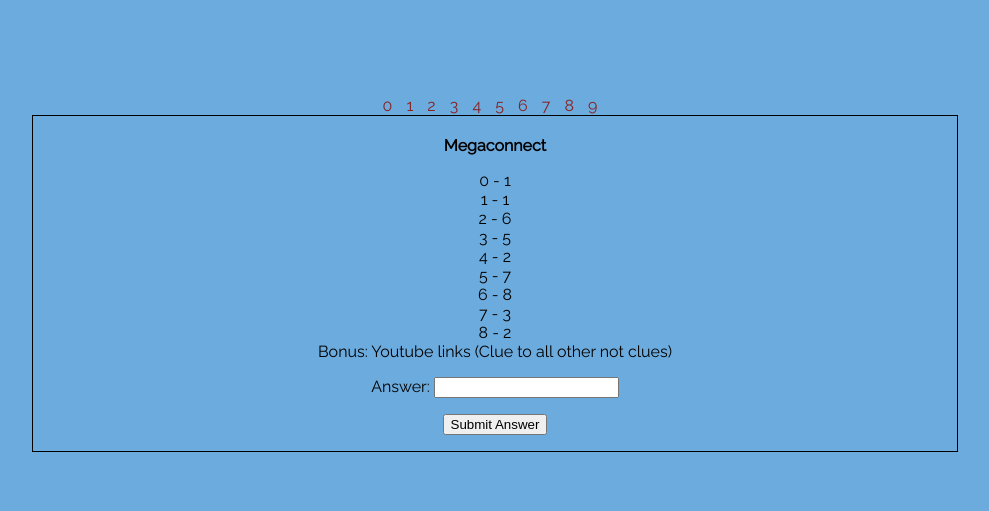
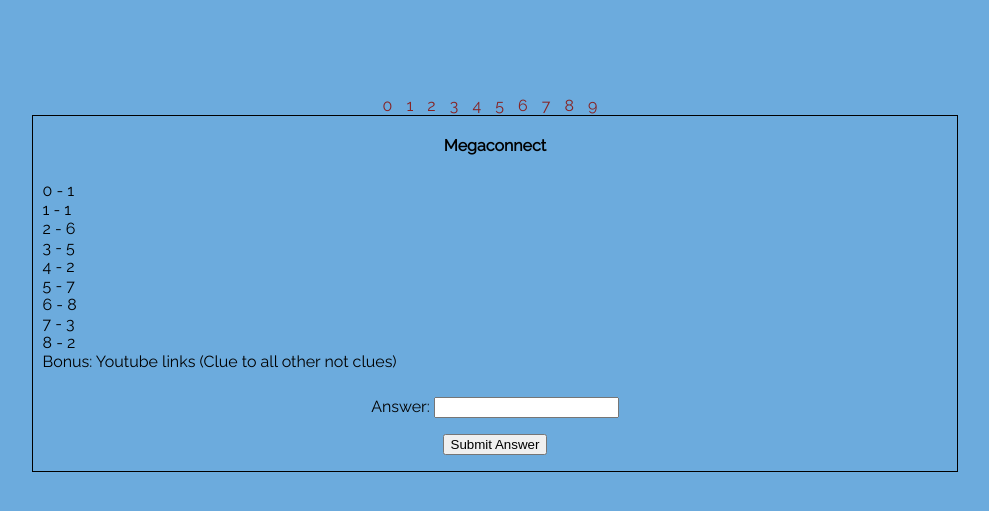
Before and after one commit to barun511/cryptic-hunt-personal, a Django app: page /play in a window 1280 px wide. Shown: the part 36-547 px from the top of the page, without its empty margins (145-1134 px from the left). Run offline with Django 3.2, Linux system fonts and the light colour scheme; a user stored in the database is signed in; data comes from the database, SQL or seed files in the repository.

Commit message:
Makes some changes and updates final version of question

```diff
--- a/hunt/templates/level.html
+++ b/hunt/templates/level.html
@@ -18,7 +18,9 @@ Computer Security And Privacy - Assignment 5
 <div class="level">
 <b>{{level.level_title}}</b>
 <p>
+<div class="level-description">
 {{level.description|safe}}
+</div>
 </p>
 <form method="post">
 		{% csrf_token %}
--- a/static/index.css
+++ b/static/index.css
@@ -48,6 +48,11 @@ body
 	padding-top:20px;
 	text-align:center;
 }
+.level-description
+{
+	text-align: left;
+	padding: 10px;
+}
 .link a
 {
 	text-decoration: none;
```
